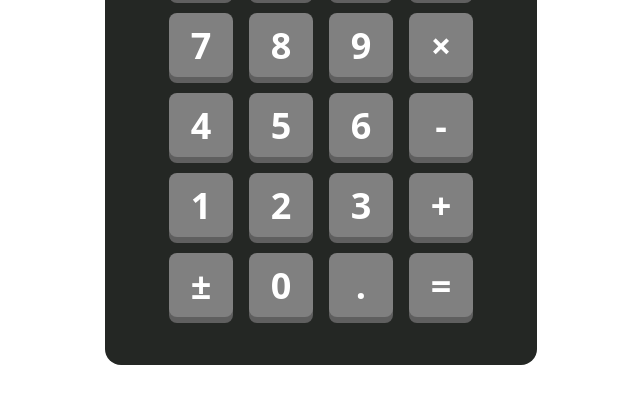
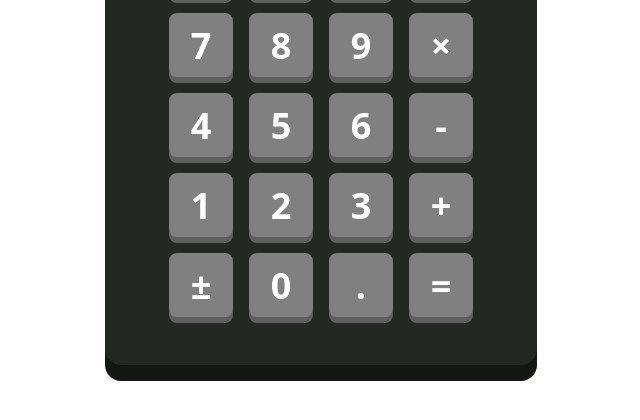
Before and after one commit to tnikFi/pocket-calculator, a plain HTML site: page index.html in a window 1280 px wide. Shown: the part 284-704 px from the top of the page, without its empty margins (319-959 px from the left). Drawn offline with Linux system fonts and the light colour scheme.

Commit message:
Added box shadow to calculator

```diff
--- a/style.css
+++ b/style.css
@@ -13,6 +13,7 @@ body {
     width: 400px;
     padding: 16px 16px;
     border-radius: 16px;
+    box-shadow: 0 16px #141614;
 }
 
 
```
